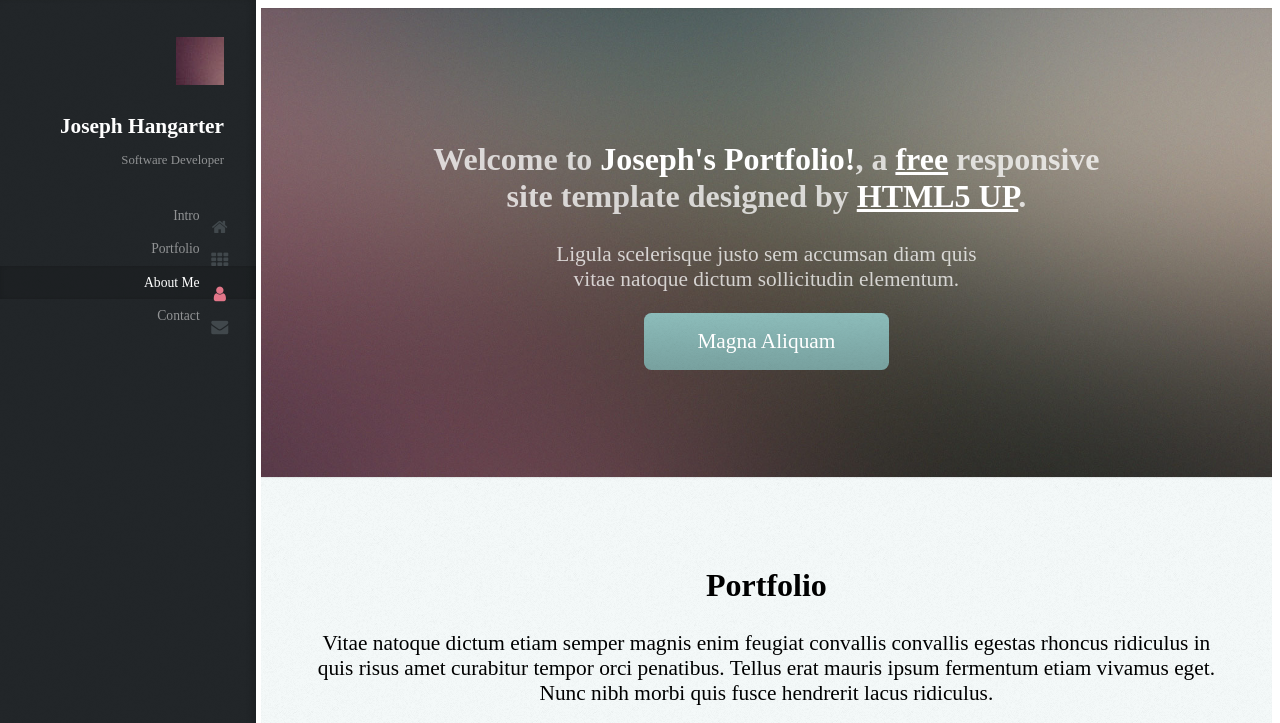
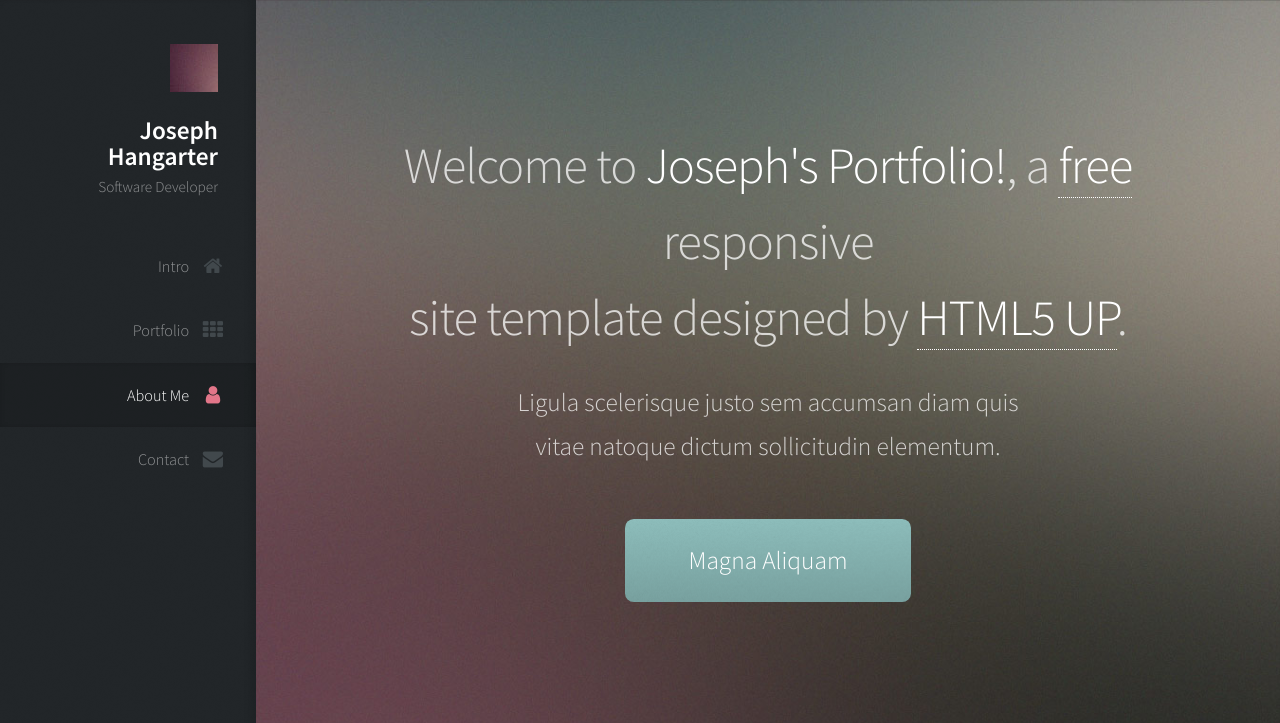
Before and after one commit to JCode1986/portfolio, a website: page public/index.html in a window 1280 px wide. Shown: the top 723 px of the page. Drawn offline with Linux system fonts and the light colour scheme; files that its build step writes are made by us from their sources.

Commit message:
linked css's in html

```diff
--- a/public/index.html
+++ b/public/index.html
@@ -12,6 +12,9 @@
 		<link href="font-awesome.min.css" rel="stylesheet">
 		<link href="https://fonts.googleapis.com/css?family=Source+Sans+Pro:300,300italic,400,600" rel="stylesheet">
 		<link rel="stylesheet" href="assets/css/main.css" />
+		<link rel="stylesheet" href="assets/css/base.css" />
+		<link rel="stylesheet" href="assets/css/layout.css" />
+		<link rel="stylesheet" href="assets/css/modules.css" />
 	</head>
 	<body class="is-preload">
 
```
